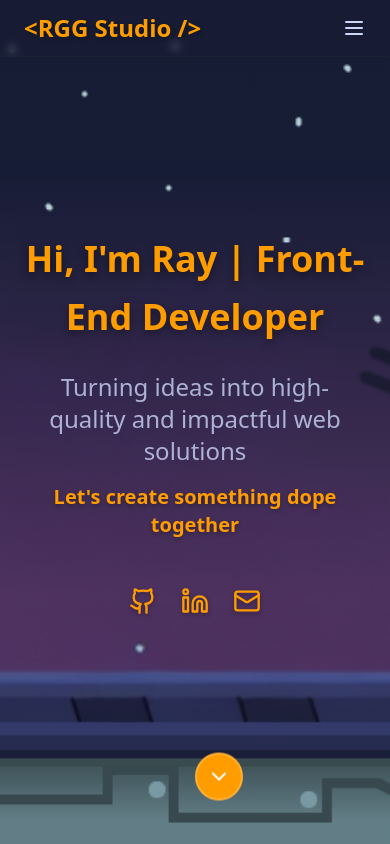
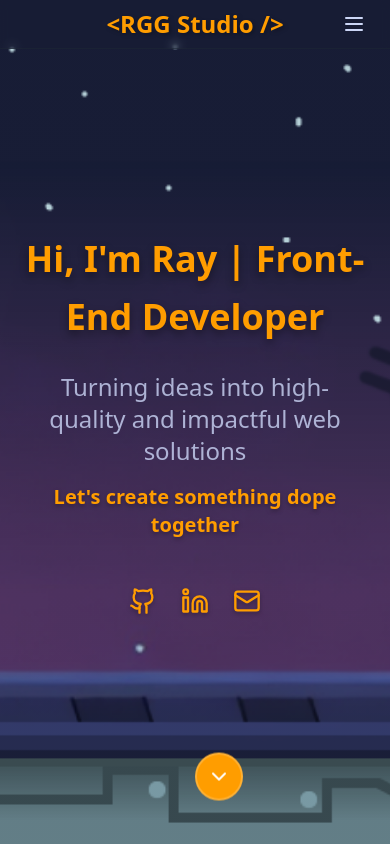
Before and after one commit to rggstudio/RGGStudioApp, a Next.js app: page / in a window 390 px wide. Shown: the top 844 px of the page. Built offline with nearby package versions, Linux system fonts and the light colour scheme.

Commit message:
Mobile Tweaks v1

```diff
--- a/src/components/layout/Header.tsx
+++ b/src/components/layout/Header.tsx
@@ -59,14 +59,29 @@ const Header = ({ currentBg, onBgToggle, isStarsEnabled, onStarsToggle }: Header
   return (
     <header className="fixed top-0 left-0 right-0 z-50 bg-[#1a1f36]/40 backdrop-blur-sm border-b border-gray-800/50">
       <nav className="container mx-auto px-6 py-3">
-        <div className="flex items-center justify-between">
+        <div className="flex items-center justify-between relative">
+          {/* Logo - Hidden on mobile */}
           <a
             href="#home"
             onClick={(e) => handleNavClick(e, '#home')}
-            className="text-2xl font-bold text-primary [text-shadow:_2px_2px_4px_rgba(0,0,0,0.3)]"
+            className="hidden md:block text-3xl font-bold text-primary [text-shadow:_2px_2px_4px_rgba(0,0,0,0.3)] z-50 relative"
           >
-            &lt;RGG Studio /&gt;
+            &lt;RGG /&gt;
           </a>
+
+          {/* Mobile Logo - Centered */}
+          <div className="md:hidden absolute left-0 right-0 mx-auto text-center">
+            <a
+              href="#home"
+              onClick={(e) => handleNavClick(e, '#home')}
+              className="text-2xl font-bold text-primary [text-shadow:_2px_2px_4px_rgba(0,0,0,0.3)] inline-block"
+            >
+              &lt;RGG Studio /&gt;
+            </a>
+          </div>
+
+          {/* Invisible spacer for mobile to ensure hamburger stays right */}
+          <div className="md:hidden w-8"></div>
 
           {/* Desktop Navigation */}
           <div className="hidden md:flex items-center space-x-8">
@@ -149,7 +164,7 @@ const Header = ({ currentBg, onBgToggle, isStarsEnabled, onStarsToggle }: Header
 
           {/* Mobile Menu Button */}
           <button
-            className="md:hidden text-text"
+            className="md:hidden text-text z-50"
             onClick={() => setIsMenuOpen(!isMenuOpen)}
           >
             {isMenuOpen ? <X size={24} /> : <Menu size={24} />}
```
